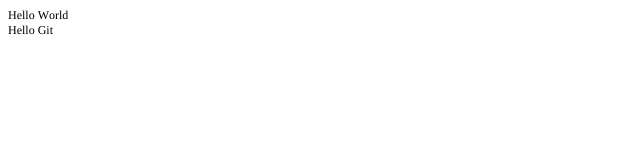
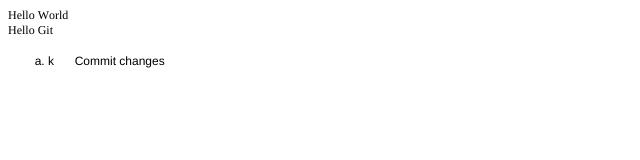
Before and after one commit to JonathanGitHub/JonathanGitHub.github.io, a plain HTML site: page index.html in a window 1280 px wide. Shown: the whole page, without its empty margins (0-640 px from the left). Drawn offline with Linux system fonts and the light colour scheme.

Commit message:
k.Commit changes

```diff
--- a/index.html
+++ b/index.html
@@ -8,11 +8,17 @@
   <meta name="CocoaVersion" content="1404.47">
   <style type="text/css">
     p.p1 {margin: 0.0px 0.0px 0.0px 0.0px; line-height: 14.0px; font: 12.0px Times; color: #000000; -webkit-text-stroke: #000000}
+    li.li2 {margin: 0.0px 0.0px 0.0px 0.0px; font: 12.0px Helvetica}
     span.s1 {font-kerning: none}
+    span.Apple-tab-span {white-space:pre}
+    ol.ol1 {list-style-type: lower-alpha}
   </style>
 </head>
 <body>
 <p class="p1"><span class="s1">Hello World<span class="Apple-converted-space"> </span></span></p>
 <p class="p1"><span class="s1">Hello Git</span></p>
+<ol class="ol1">
+  <li class="li2">k<span class="Apple-tab-span">	</span>Commit changes</li>
+</ol>
 </body>
 </html>
```
